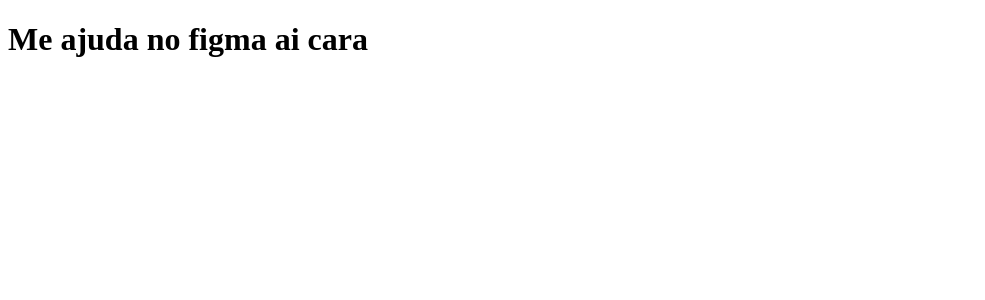
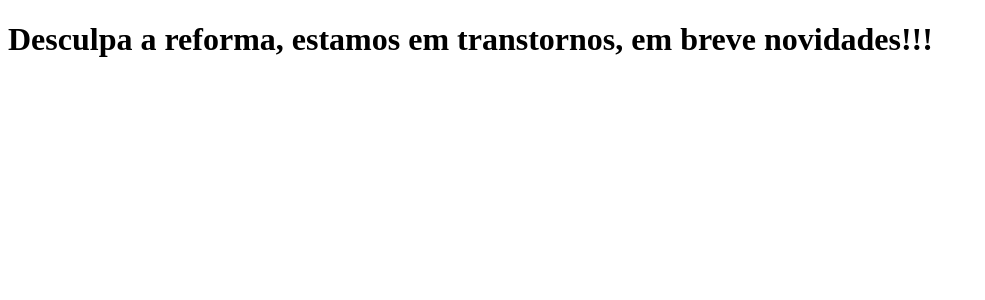
Before and after one commit to Vinisangy/tabnews, a Next.js app: page / in a window 1280 px wide. Shown: the top 300 px of the page, without its empty margins (0-985 px from the left). Built offline with nearby package versions, Linux system fonts and the light colour scheme.

Commit message:
Atualizando nova fase

```diff
--- a/pages/index.js
+++ b/pages/index.js
@@ -1,5 +1,7 @@
 function Home() {
-  return <h1> Me ajuda no figma ai cara </h1>;
+  return (
+    <h1> Desculpa a reforma, estamos em transtornos, em breve novidades!!!</h1>
+  );
 }
 
 //exportando uma função padrão do arquivo
```
